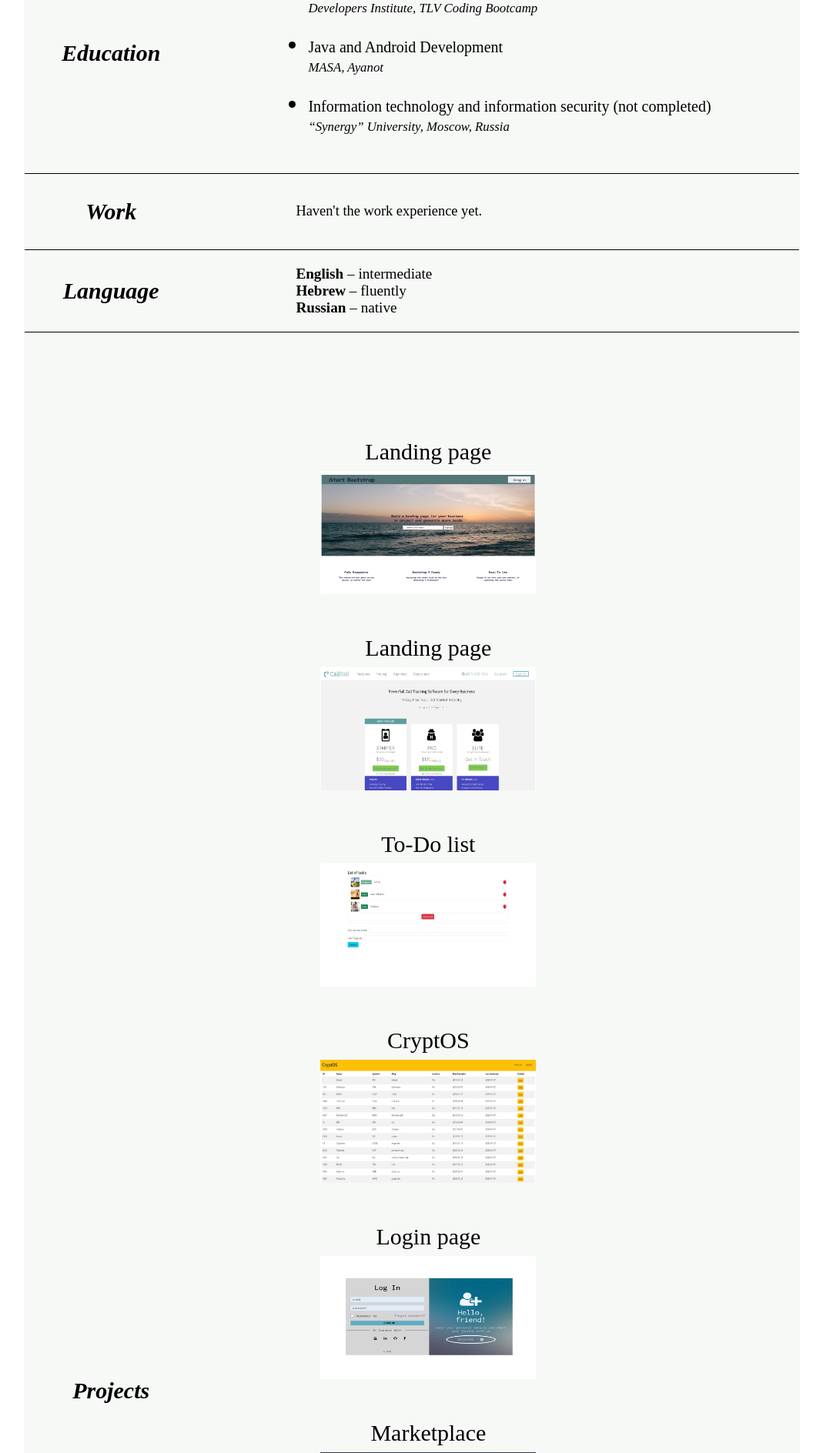
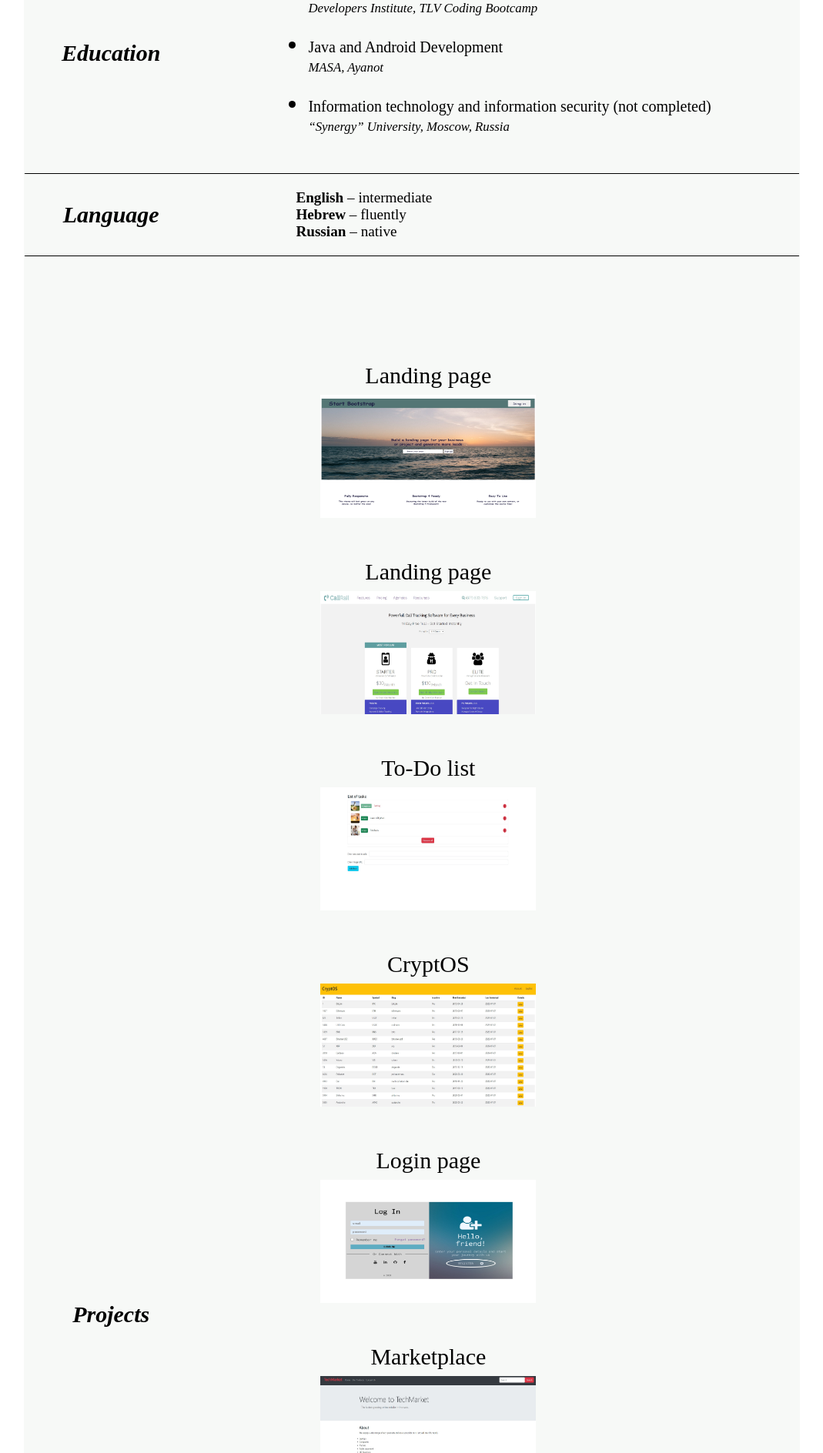
Before and after one commit to Greedy-Jabberwock/CV, a Flask app: page / in a window 1280 px wide. Shown: the part 713-2601 px from the top of the page at 77% size, without its empty margins (105-1174 px from the left). Run offline with Flask 2, Linux system fonts and the light colour scheme.

Commit message:
Deleted work section

```diff
--- a/app/static/style.css
+++ b/app/static/style.css
@@ -36,11 +36,6 @@ main {
 .educ_cont > ul > li > p:first-child { margin-bottom: 5px; }
 .educ_cont > ul > li > p:last-child { margin-top: 5px; }
 
-.working { grid-area: work; }
-
-.work_cont { grid-area: w_content; }
-.work_cont > p { font-size: 2.3vh; padding-left: 10vh; }
-
 .languages { grid-area: lang; }
 
 .lang_cont { grid-area: l_content; }
@@ -64,7 +59,6 @@ grid-template-areas:
 'skills s_content s_content s_content'
 'technical t_content t_content t_content'
 'education e_content e_content e_content'
-'work w_content w_content w_content'
 'lang l_content l_content l_content'
 'port port_cont port_cont port_cont';
 padding: 1px;
--- a/app/templates/index.html
+++ b/app/templates/index.html
@@ -83,9 +83,6 @@
                 </ul>
             </section>
 
-            <section class="working sec_title italic bold bb">Work</section>
-            <section class="work_cont bb"><p class="align">Haven't the work experience yet.</p></section>
-
             <section class="languages sec_title italic bold bb">Language</section>
             <section class="lang_cont bb">
                 <div class="align"><span class="bold">English</span><span> – intermediate</span></div>
```
